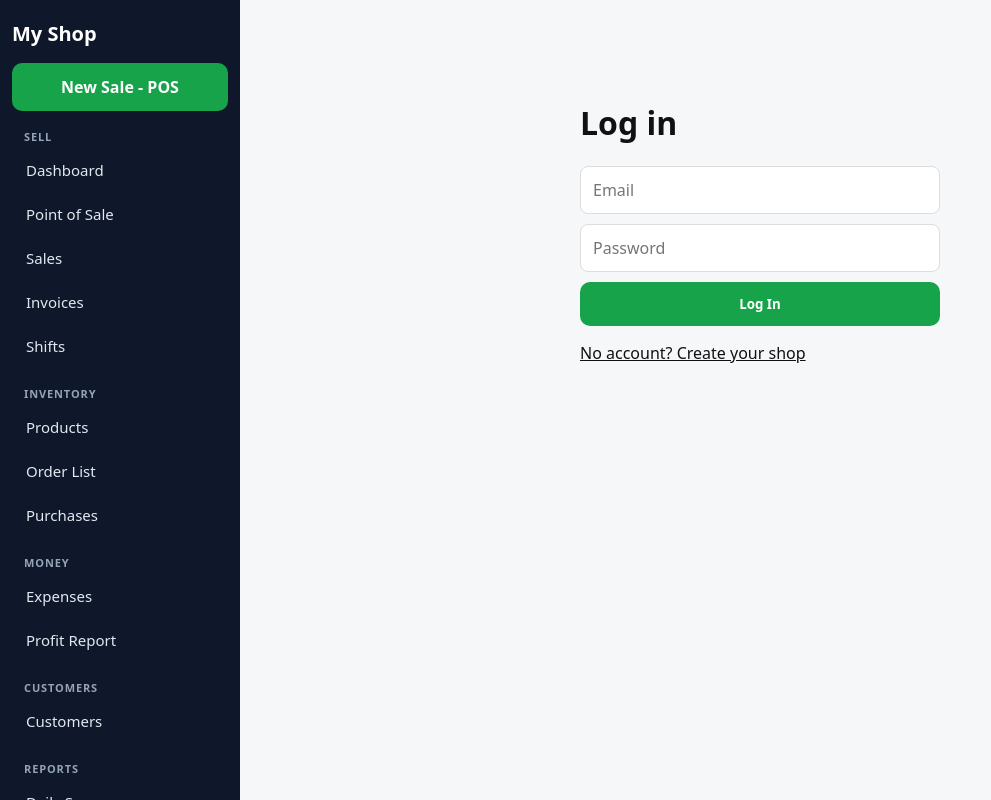
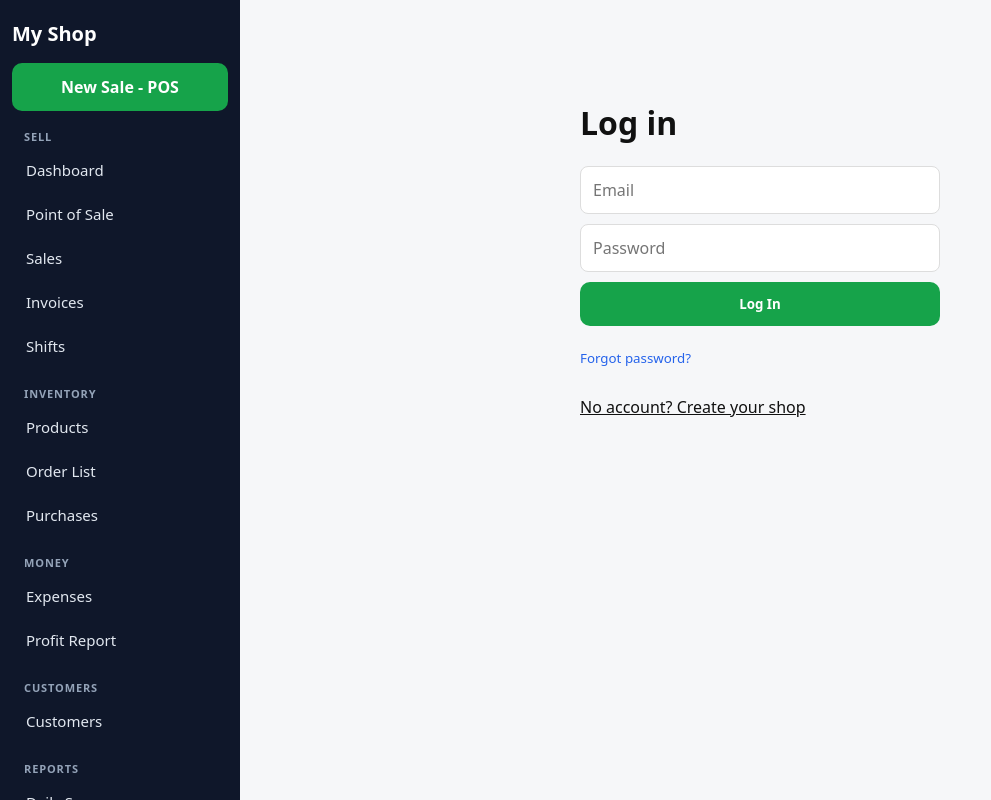
Before and after one commit to natebeu-apps/turbo-sniffle, a Next.js app: page /login in a window 1280 px wide. Shown: the whole page, without its empty margins (0-991 px from the left). Built offline with nearby package versions, Linux system fonts and the light colour scheme; no server answers.

Commit message:
Add forgot password to login

```diff
--- a/app/login/page.tsx
+++ b/app/login/page.tsx
@@ -8,6 +8,7 @@ export default function Login() {
   const [email, setEmail] = useState('')
   const [password, setPassword] = useState('')
   const [msg, setMsg] = useState('')
+  const [showForgot, setShowForgot] = useState(false)
   const router = useRouter()
 
   async function handleLogin() {
@@ -16,12 +17,34 @@ export default function Login() {
     router.push('/')
   }
 
+  async function handleForgot() {
+    if (!email) { setMsg('Enter your email first, then click Send reset email'); return }
+    const { error } = await supabase.auth.resetPasswordForEmail(email, {
+      redirectTo: `${window.location.origin}/update-password`
+    })
+    if (error) { setMsg(error.message); return }
+    setMsg('Check your email for the reset link!')
+    setShowForgot(false)
+  }
+
   return (
     <div style={{ maxWidth: 400, margin: '40px auto', padding: 20 }}>
       <h1>Log in</h1>
       <input placeholder="Email" value={email} onChange={e => setEmail(e.target.value)} style={{ display: 'block', width: '100%', padding: 12, marginBottom: 10, borderRadius: 8, border: '1px solid #ddd' }} />
       <input type="password" placeholder="Password" value={password} onChange={e => setPassword(e.target.value)} style={{ display: 'block', width: '100%', padding: 12, marginBottom: 10, borderRadius: 8, border: '1px solid #ddd' }} />
       <button onClick={handleLogin} style={{ width: '100%', padding: 13, background: '#16a34a', color: 'white', border: 'none', borderRadius: 10, fontWeight: '800' }}>Log In</button>
+
+      <button onClick={() => setShowForgot(!showForgot)} style={{ background: 'none', border: 'none', color: '#2563eb', cursor: 'pointer', marginTop: 10, padding: 0 }}>
+        Forgot password?
+      </button>
+
+      {showForgot && (
+        <div style={{ marginTop: 10, padding: 12, background: '#f0f9ff', borderRadius: 8 }}>
+          <p style={{ margin: '0 0 10px 0', fontSize: 14 }}>We'll email a reset link to <b>{email || 'your email'}</b></p>
+          <button onClick={handleForgot} style={{ width: '100%', padding: 10, background: '#2563eb', color: 'white', border: 'none', borderRadius: 8, fontWeight: '700' }}>Send reset email</button>
+        </div>
+      )}
+
       <p>{msg}</p>
       <Link href="/signup">No account? Create your shop</Link>
     </div>
```
